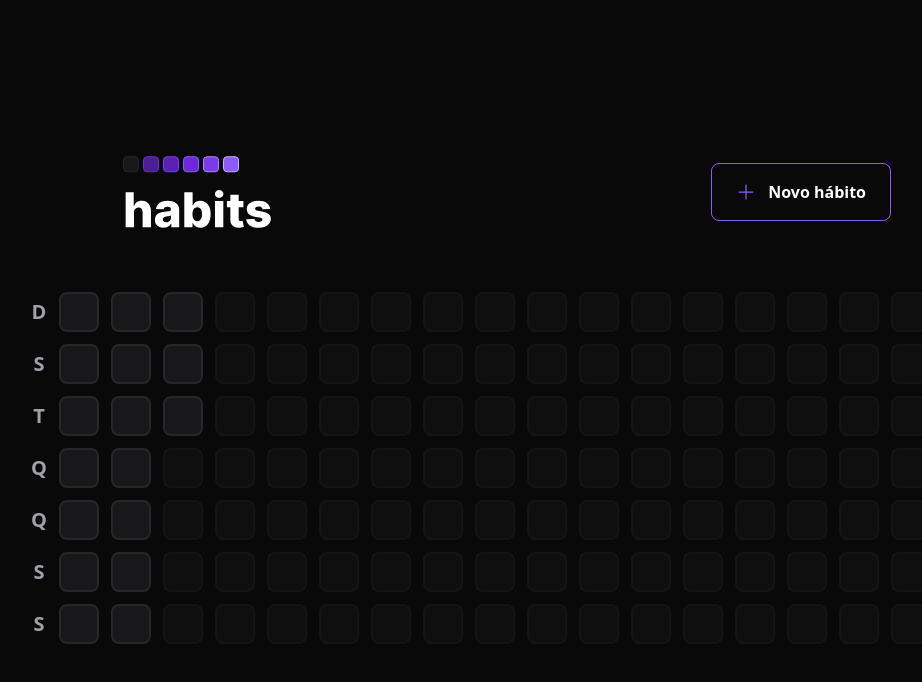
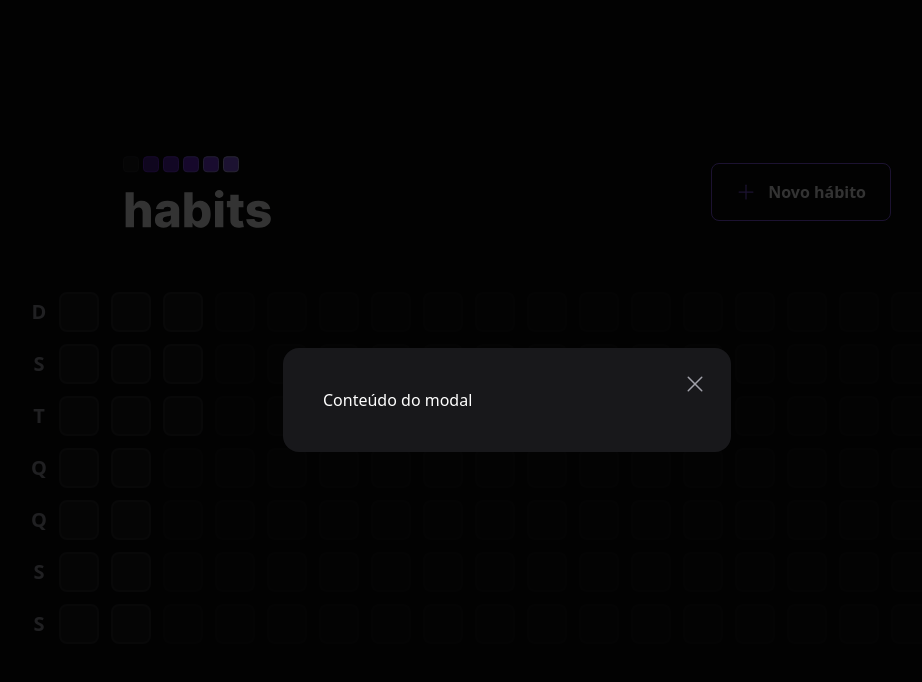
Before and after one commit to Adrianodbs/NLW-organizador-de-tarefas, a React (Vite) app in the folder web/: page / in a window 1280 px wide. Both pictures are taken after a click on the button "Novo hábito". Shown: the top 682 px of the page, without its empty margins (133-1055 px from the left). Built offline with nearby package versions, Linux system fonts and the light colour scheme.

Commit message:
iniciando modal

```diff
--- a/web/package.json
+++ b/web/package.json
@@ -9,6 +9,7 @@
     "preview": "vite preview"
   },
   "dependencies": {
+    "@radix-ui/react-dialog": "^1.0.2",
     "dayjs": "^1.11.7",
     "phosphor-react": "^1.4.1",
     "react": "^18.2.0",
--- a/web/src/components/Header.tsx
+++ b/web/src/components/Header.tsx
@@ -1,18 +1,33 @@
 import logoImage from '../assets/logo.svg'
-import { Plus } from 'phosphor-react'
+import * as Dialog from '@radix-ui/react-dialog'
+import { Plus, X } from 'phosphor-react'
+import { useState } from 'react'
 
 export function Header() {
   return (
     <div className="w-full max-w-3xl mx-auto flex items-center justify-between">
       <img src={logoImage} alt="Logo" />
 
-      <button
-        type="button"
-        className="border border-violet-500 font-semibold rounded-lg px-6 py-4 flex items-center gap-3 hover:border-violet-300"
-      >
-        <Plus size={20} className="text-violet-500" />
-        Novo hábito
-      </button>
+      <Dialog.Root>
+        <Dialog.Trigger
+          type="button"
+          className="border border-violet-500 font-semibold rounded-lg px-6 py-4 flex items-center gap-3 hover:border-violet-300"
+        >
+          <Plus size={20} className="text-violet-500" />
+          Novo hábito
+        </Dialog.Trigger>
+
+        <Dialog.Portal>
+          <Dialog.Overlay className="w-screen h-screen bg-black/80 fixed inset-0" />
+
+          <Dialog.Content className="absolute p-10 bg-zinc-900 rounded-2xl w-full max-w-md top-1/2 left-1/2 -translate-x-1/2 -translate-y-1/2">
+            <Dialog.Close className="absolute right-6 top-6 text-zinc-400 hover:text-zinc-200">
+              <X size={24} aria-label="Fechar" />
+            </Dialog.Close>
+            Conteúdo do modal
+          </Dialog.Content>
+        </Dialog.Portal>
+      </Dialog.Root>
     </div>
   )
 }
```
Also changed, not shown: 2 other files (tests, documents, lock files or other folders).
